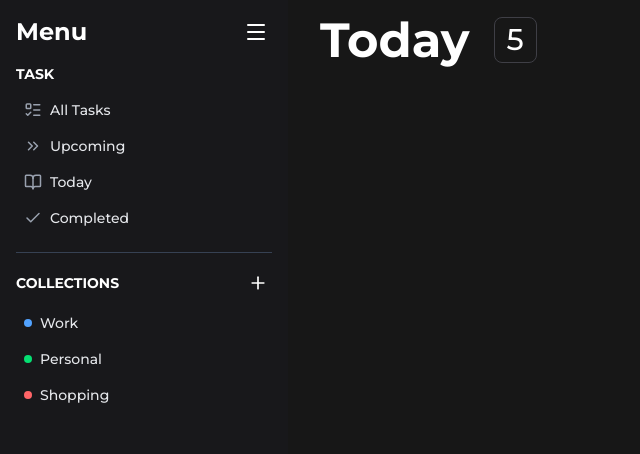
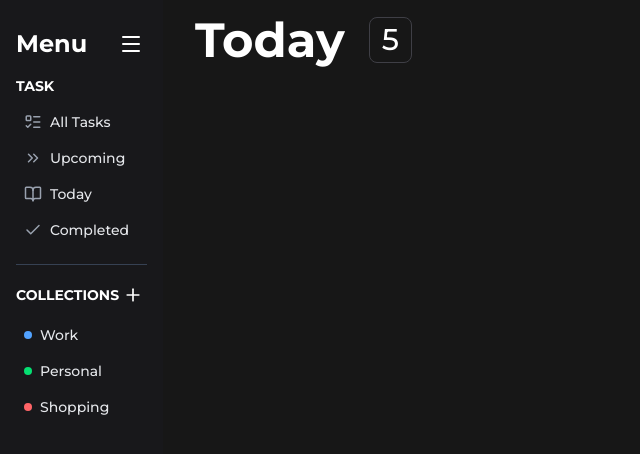
Before and after one commit to JoelVCrasta/spring-todo-frontend, a Next.js app: page / in a window 1280 px wide. Shown: the top 454 px of the page, without its empty margins (0-640 px from the left). Built offline with nearby package versions, Linux system fonts and the light colour scheme.

Commit message:
added modal state to the sidebar

```diff
--- a/components/DashBoard.tsx
+++ b/components/DashBoard.tsx
@@ -1,11 +1,20 @@
+"use client";
+
+import { useState } from "react";
 import AddTodoModal from "./AddTodoModal";
 import SideBar from "./Sidebar";
 import TodoBox from "./TodoBox";
 
 const DashBoard = () => {
+  const [isSidebarOpen, setIsSidebarOpen] = useState(true);
+
+  const toggleSidebar = () => {
+    setIsSidebarOpen(!isSidebarOpen);
+  };
+
   return (
     <section className="flex bg-background h-screen">
-      <SideBar />
+      <SideBar isOpen={isSidebarOpen} toggleSidebar={toggleSidebar} />
       <TodoBox />
       <AddTodoModal />
     </section>
--- a/components/Sidebar.tsx
+++ b/components/Sidebar.tsx
@@ -10,6 +10,11 @@ import {
 } from "lucide-react";
 import IconButton from "./IconButton";
 import MenuHeader from "./MenuHeader";
+
+interface SideBarProps {
+  isOpen: boolean;
+  toggleSidebar: () => void;
+}
 
 interface SideBarContentItemProps {
   title: string;
@@ -27,16 +32,24 @@ const dummyCollections = [
   { title: "Shopping", color: "red" },
 ];
 
-const SideBar = () => {
+const SideBar = ({ isOpen, toggleSidebar }: SideBarProps) => {
   return (
-    <aside className="h-screen bg-accent-primary transition-all w-72">
+    <aside
+      className={`h-screen pt-3 ${isOpen ? "bg-accent-primary" : "bg-transparent"} transition-all w-${isOpen ? "72" : "20"}`}
+    >
       <div className="p-4">
-        <MenuHeader
-          title="Menu"
-          icon={<Menu size={24} />}
-          onToggle={() => console.log("Toggle sidebar")}
-        />
-        <SideBarContent />
+        {isOpen ? (
+          <>
+            <MenuHeader
+              title="Menu"
+              icon={<Menu size={24} />}
+              onToggle={toggleSidebar}
+            />
+            <SideBarContent />
+          </>
+        ) : (
+          <IconButton icon={<Menu size={24} />} onClick={toggleSidebar} />
+        )}
       </div>
     </aside>
   );
```
